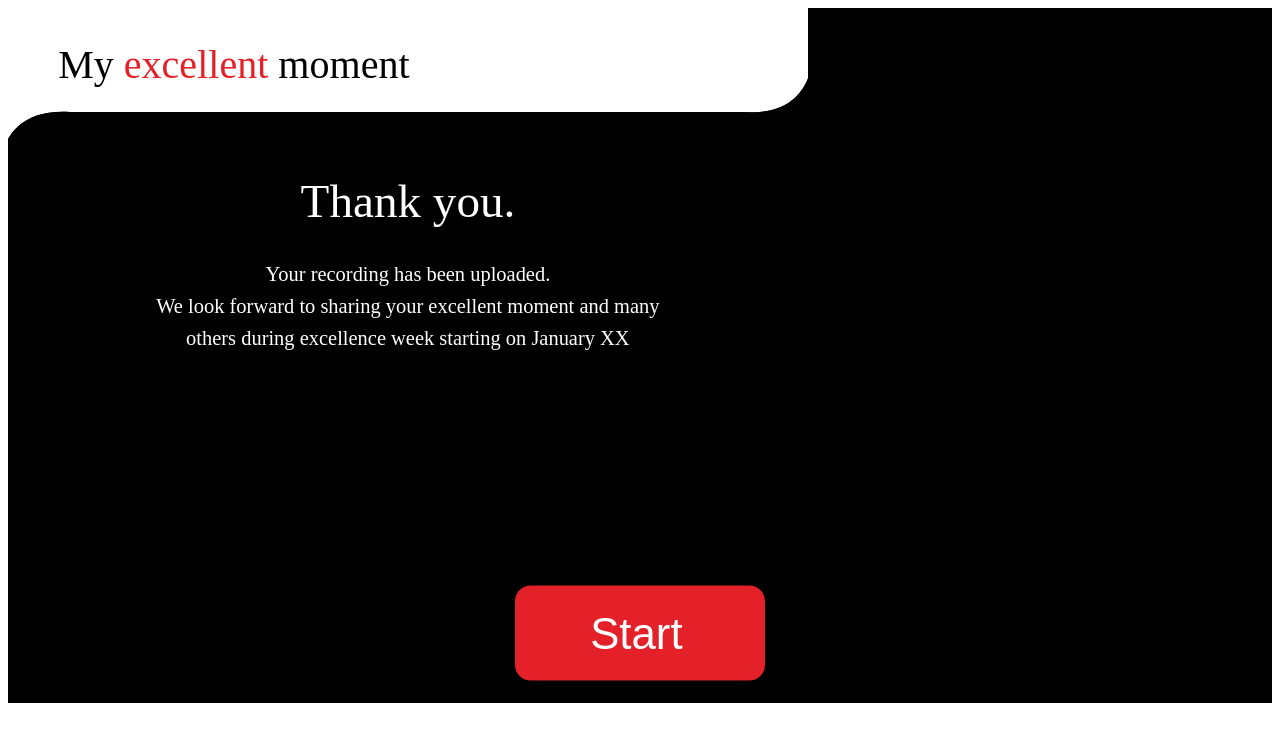
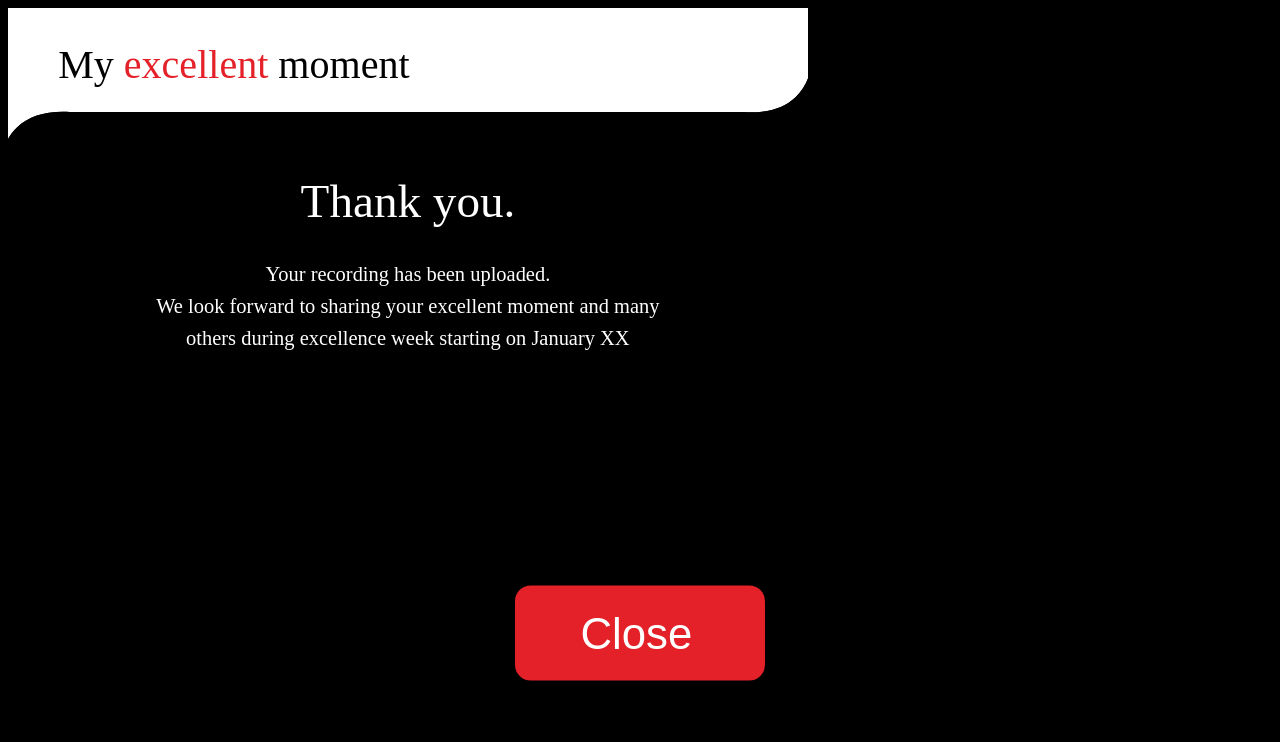
Before and after one commit to cox-ryan/ExcellenceMoment, a plain HTML site: page thankyou.html in a window 1280 px wide. Drawn offline with Linux system fonts and the light colour scheme.

Commit message:
fixed some styles, added a thank you screen (interferes with upload?)

```diff
--- a/application.css
+++ b/application.css
@@ -7,6 +7,7 @@ html, body {
 body {
   font-family: 'Helvetica Neue', Helvetica, Arial, sans-serif;
   font-size: 0.8rem;
+  background-color: black;
 }
 
 .wrapper {
--- a/index.css
+++ b/index.css
@@ -1,5 +1,9 @@
 .home{
 
+}
+
+body {
+  background-color: black;
 }
 
 .wrapper{
--- a/thankyou.html
+++ b/thankyou.html
@@ -14,7 +14,7 @@
       <main>
     </main>
     <footer>
-        <p><a href="application.html"><img border="0" src="assets/start_button.svg" width="250" height="100" class="center"></a></p>
+        <p><a href="index.html"><img border="0" src="assets/close_button.svg" width="250" height="100" class="center"></a></p>
       </footer>
       </div>
   </body>
```
Also changed, not shown: application.html (+0 -1 lines), application.js (+2 -5 lines), assets/close_button.svg (added).
